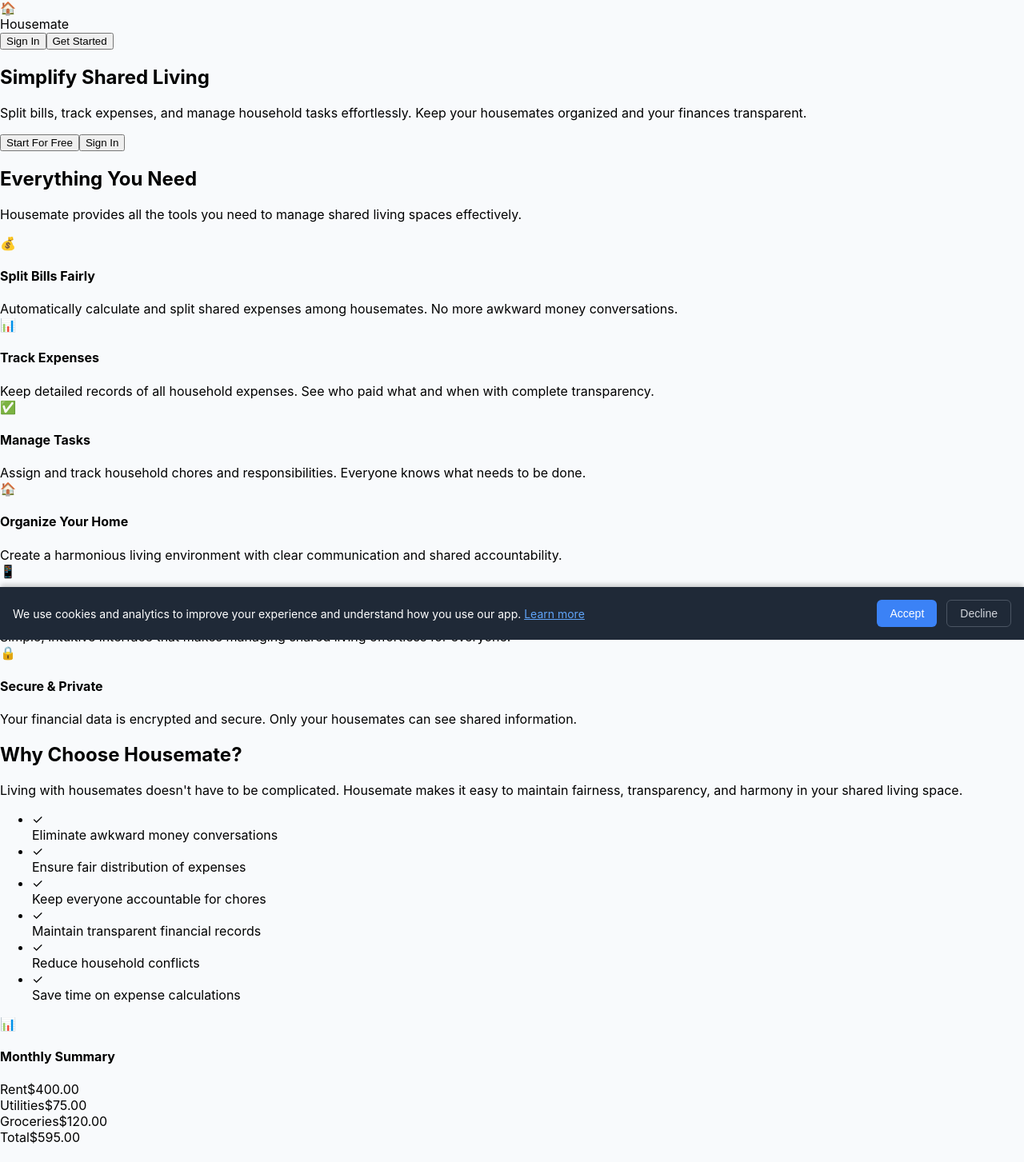
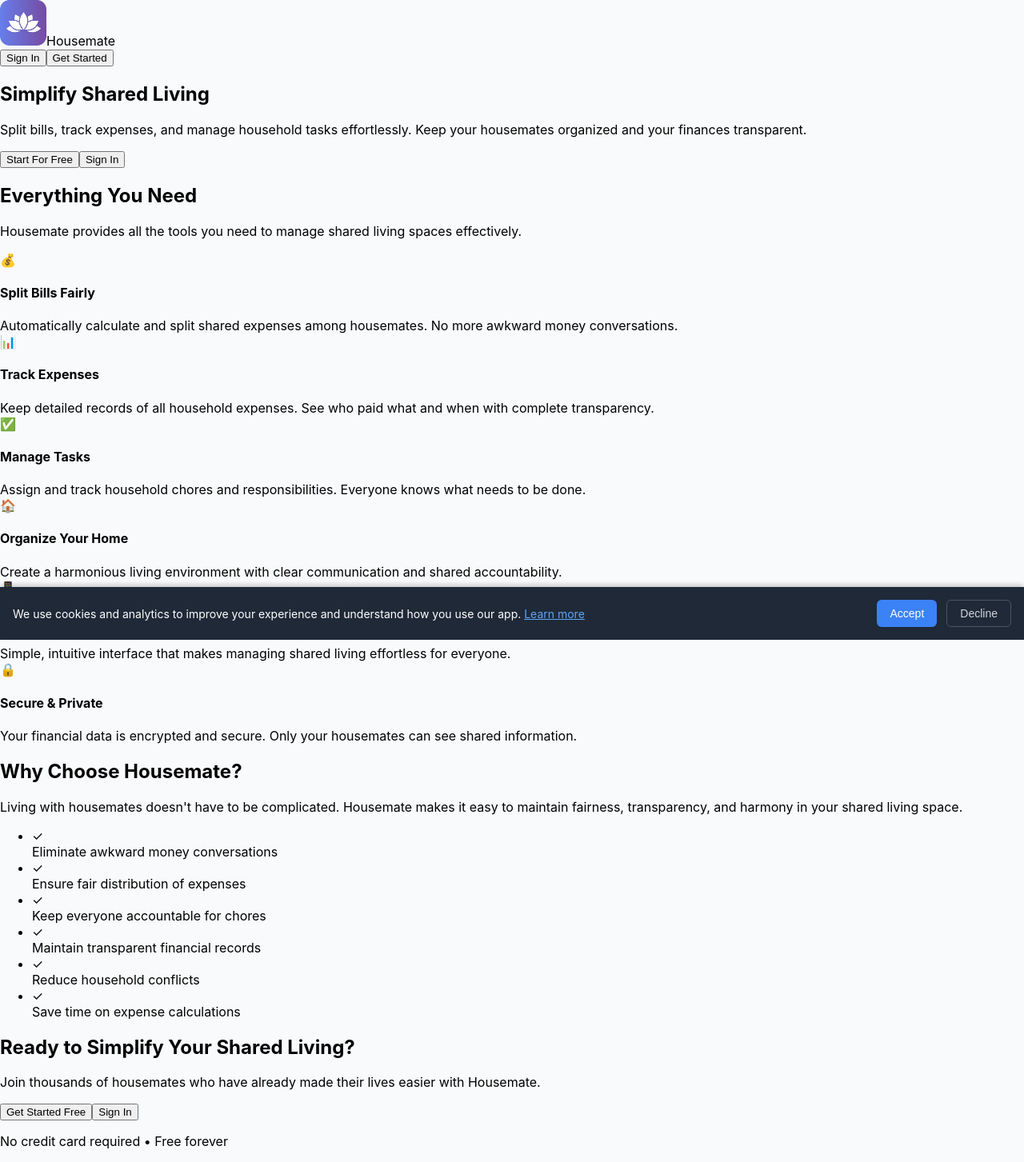
Before and after one commit to Dhiali/housemate, a React (Vite) app in the folder frontend/: page / in a window 1280 px wide. Shown: the top 1453 px of the page at 80% size. Built offline with nearby package versions, Linux system fonts and the light colour scheme.

Commit message:
Update LandingPage.jsx

```diff
--- a/frontend/src/components/LandingPage.jsx
+++ b/frontend/src/components/LandingPage.jsx
@@ -70,9 +70,7 @@
         <div className="max-w-5xl mx-auto px-4">
           <div className="flex justify-between items-center py-4">
             <div className="flex items-center gap-2">
-              <div className="w-8 h-8 bg-primary rounded-lg flex items-center justify-center">
-                <span className="text-card-foreground font-bold text-sm">🏠</span>
-              </div>
+              <img src="/HouseMate logo.png" alt="Housemate Logo" className="w-8 h-8 rounded-lg object-contain mr-2" />
               <span className="text-xl font-bold text-primary">Housemate</span>
             </div>
             <div className="flex items-center gap-2">
@@ -137,22 +135,6 @@
                 ))}
               </ul>
             </div>
-          <motion.div initial="hidden" whileInView="visible" viewport={{ once: true }} variants={sectionVariants} className="relative">
-            <Card className="rounded-2xl shadow-xl p-8">
-              <div className="text-center mb-6">
-                <div className="w-16 h-16 bg-primary rounded-xl mx-auto mb-4 flex items-center justify-center">
-                  <span className="text-white text-2xl">📊</span>
-                </div>
-                <CardTitle className="text-lg font-semibold text-primary">Monthly Summary</CardTitle>
-              </div>
-              <div className="space-y-4">
-                <div className="flex justify-between items-center py-2 border-b border-border"><span className="text-muted-foreground">Rent</span><span className="font-semibold">$400.00</span></div>
-                <div className="flex justify-between items-center py-2 border-b border-border"><span className="text-muted-foreground">Utilities</span><span className="font-semibold">$75.00</span></div>
-                <div className="flex justify-between items-center py-2 border-b border-border"><span className="text-muted-foreground">Groceries</span><span className="font-semibold">$120.00</span></div>
-                <div className="flex justify-between items-center py-2 pt-4 border-t-2 border-border"><span className="text-lg font-semibold text-primary">Total</span><span className="text-lg font-bold text-green-600">$595.00</span></div>
-              </div>
-            </Card>
-          </motion.div>
           </div>
       </motion.section>
 
```
Lines whose indentation alone changed are shown as unchanged.
